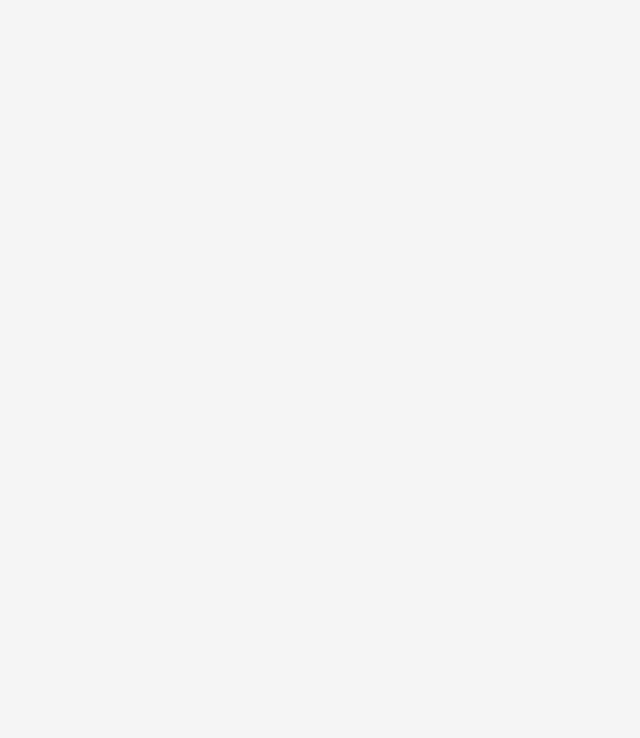
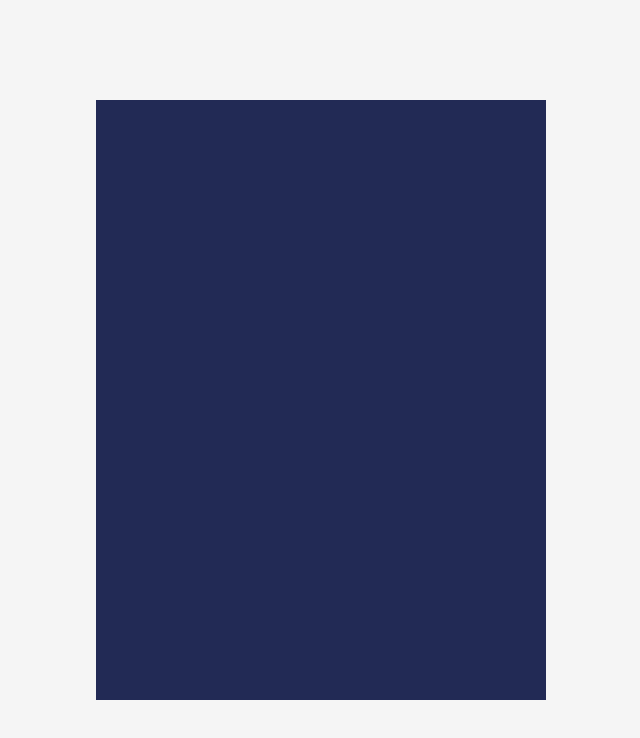
Before and after one commit to jahjam/football-data-widget, a React (Vite) app: page / in a window 1280 px wide. Shown: the top 738 px of the page, without its empty margins (319-959 px from the left). Built offline with nearby package versions, Linux system fonts and the light colour scheme.

Commit message:
Add main widget container

```diff
--- a/src/App.module.css
+++ b/src/App.module.css
@@ -0,0 +1,6 @@
+.container {
+    height: 60rem;
+    width: 45rem;
+
+    background-color: var(--primary-color);
+}
--- a/src/App.tsx
+++ b/src/App.tsx
@@ -1,10 +1,12 @@
 import styles from "./App.module.css";
 
 function App() {
-  return (
-    <main>
-    </main>
-  )
+    return (
+        <>
+            <main className={styles.container}>
+            </main>
+        </>
+    )
 }
 
 export default App
--- a/src/index.css
+++ b/src/index.css
@@ -26,4 +26,8 @@ html {
 body {
     height: 100vh;
     font-family: 'roboto', sans-serif;
+
+    display: flex;
+    align-items: center;
+    justify-content: center;
 }
```
